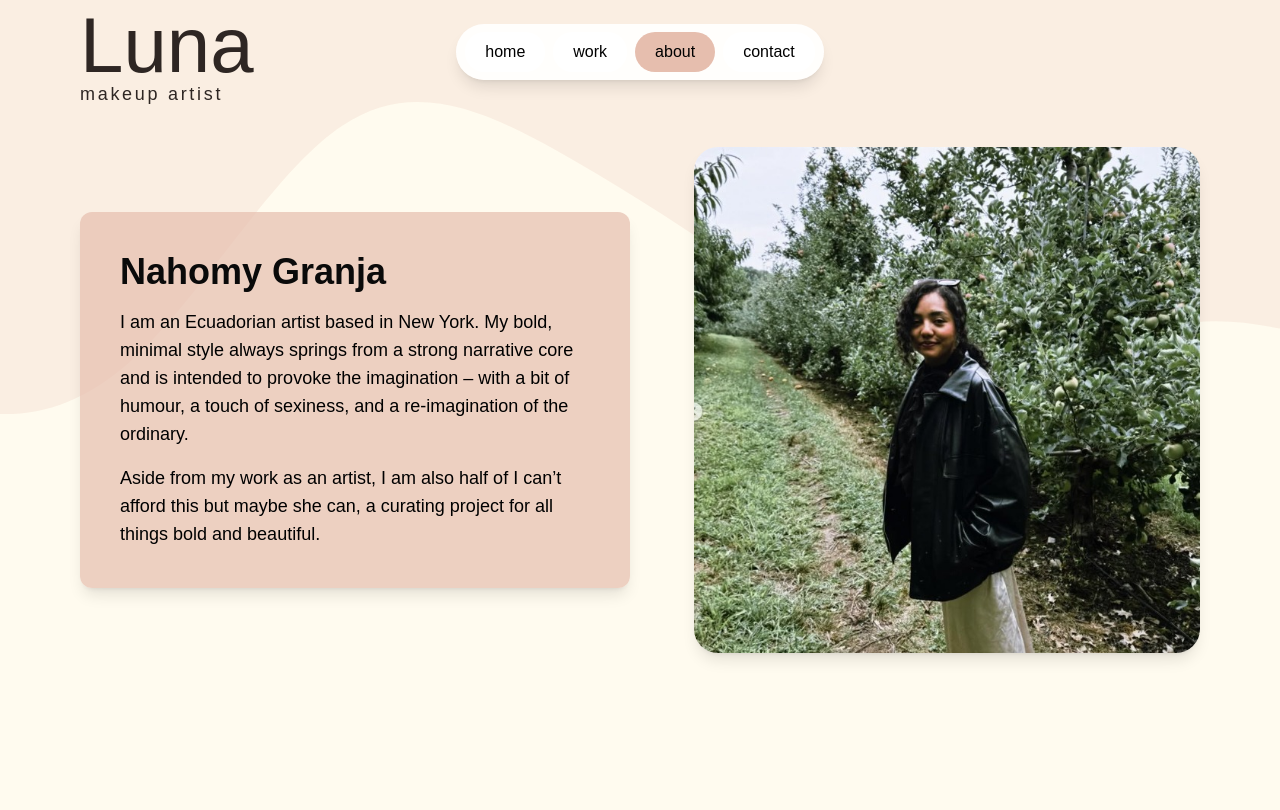
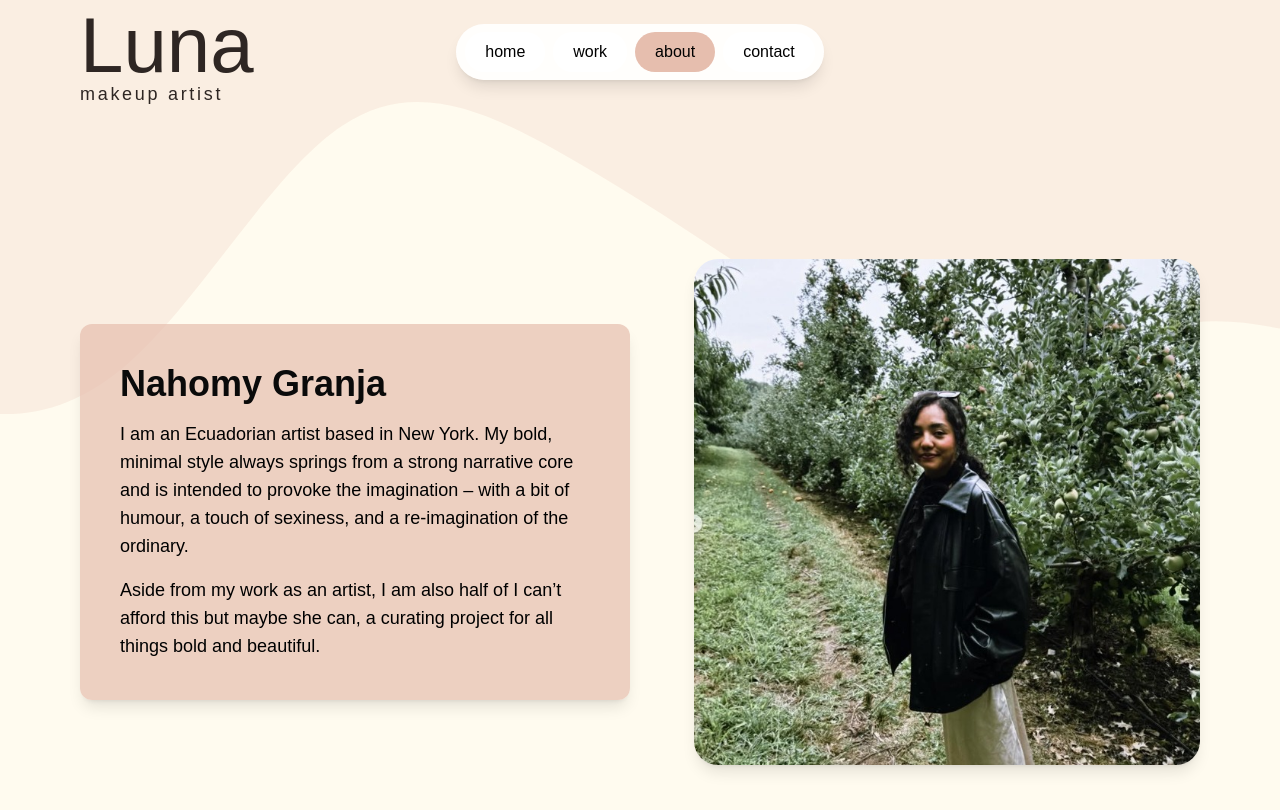
Before and after one commit to Punkistein8/lunaho-beauty, a Next.js app: page /about in a window 1280 px wide. Shown: the top 810 px of the page. Built offline with nearby package versions, Linux system fonts and the light colour scheme; a web font is replaced by a local one.

Commit message:
fix final

```diff
--- a/app/about/page.jsx
+++ b/app/about/page.jsx
@@ -11,7 +11,7 @@ const khula = Khula({
 
 export default function About() {
     return (
-        <div className="min-h-screen bg-[#fffbef] flex items-center justify-center overflow-hidden">
+        <div className="min-h-screen bg-[#fffbef] flex items-center justify-center overflow-hidden my-28">
             <FrameAbout />
 
             <div className="relative z-10 flex flex-col md:flex-row items-center justify-center w-full max-w-6xl px-4 py-20 gap-8 md:gap-16">
--- a/app/components/pagetitle/PageTitle.jsx
+++ b/app/components/pagetitle/PageTitle.jsx
@@ -11,7 +11,7 @@ const khula = Khula({
 });
 
 const PageTitle = () => (
-    <div className="absolute left-20 select-none">
+    <div className="absolute left-20 top-20 md:top-0 md:left-20 select-none">
         <div
             className={`font-normal max-h-21 text-black text-[78px] leading-[normal] ${ephesis.className}`}
         >
--- a/app/contact/page.jsx
+++ b/app/contact/page.jsx
@@ -3,7 +3,7 @@ import React from "react";
 
 export default function Contact() {
     return (
-        <div className="bg-[#fffbef] flex flex-col items-center justify-center w-full my-[12vh] overflow-hidden">
+        <div className="bg-[#fffbef] flex flex-col items-center justify-center w-full my-[24vh] overflow-hidden">
 
             <div className="relative z-10 w-full max-w-3xl mx-auto flex flex-col items-center justify-center">
                 <form
--- a/app/work/page.jsx
+++ b/app/work/page.jsx
@@ -45,7 +45,7 @@ export default function Work() {
     };
 
     return (
-        <div className="bg-[#fffbef] min-h-screen flex flex-col items-center justify-center w-full">
+        <div className="bg-[#fffbef] min-h-screen flex flex-col items-center justify-center w-full my-20">
             <FrameWork />
 
             <div className="grid grid-cols-2 md:grid-cols-4 auto-rows-[180px] md:auto-rows-[220px] gap-4 z-10 mt-28 w-full max-w-6xl px-4">
```
